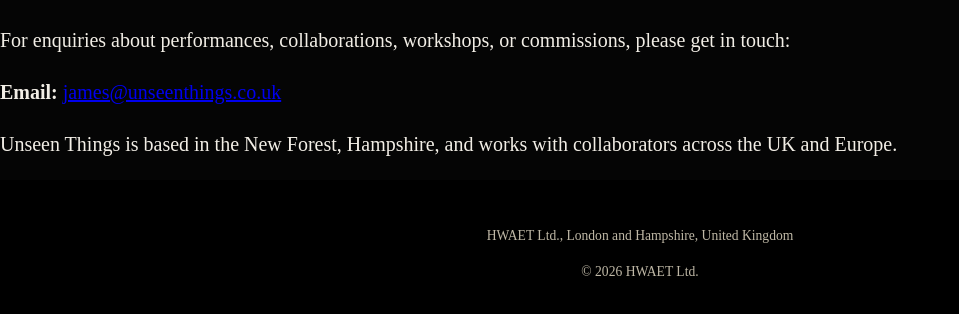
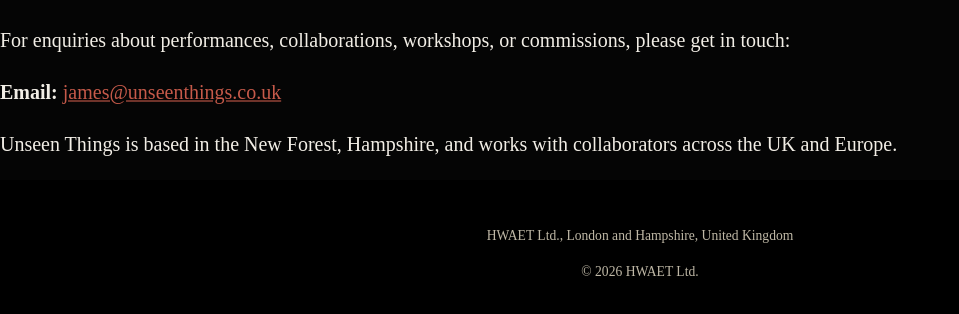
Before and after one commit to UnseenJim/Hwaet, an Eleventy site: page contact.njk in a window 1280 px wide. Shown: the part 94-408 px from the top of the page, without its empty margins (0-959 px from the left). Built offline with nearby package versions, Linux system fonts and the light colour scheme; Eleventy itself is replaced by a stand-in of ours; files that its build step writes are made by us from their sources; a web font is replaced by a local one.

Commit message:
Update layout and content with images and styles

```diff
--- a/css/styles.css
+++ b/css/styles.css
@@ -30,6 +30,17 @@
   margin: 0;
 }
 
+/* === Links === */
+
+a {
+  color: #c65a4a;
+  text-decoration-color: rgba(198, 90, 74, 0.55);
+}
+
+a:hover {
+  color: #dc7465;
+  text-decoration-color: #dc7465;
+}
 
 /* === Header === */
 
```
